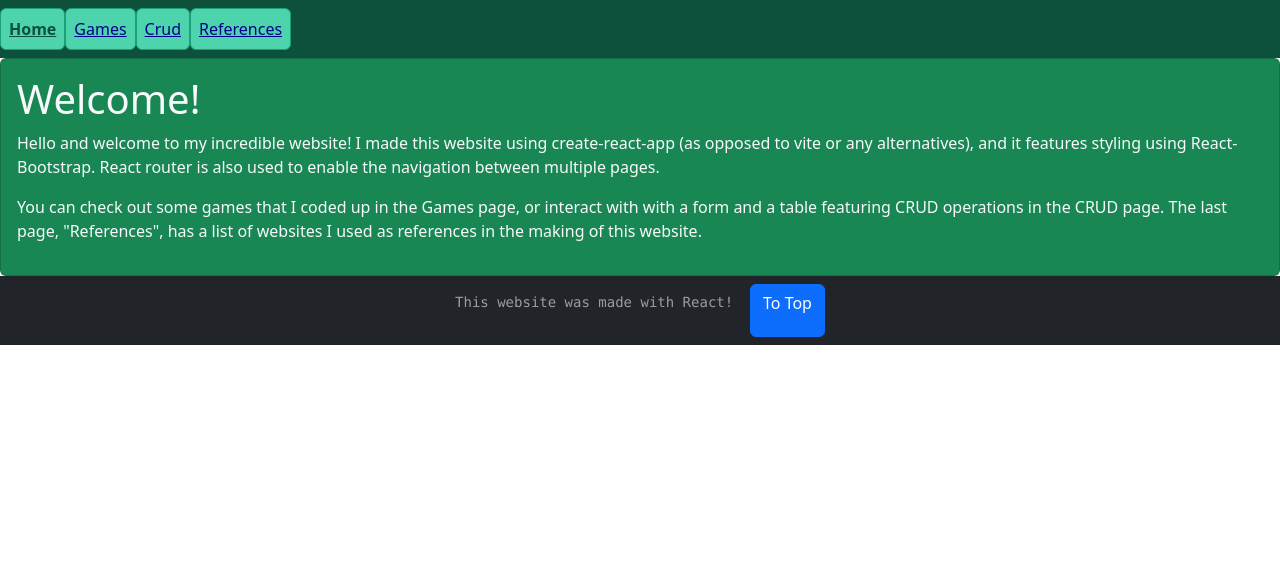
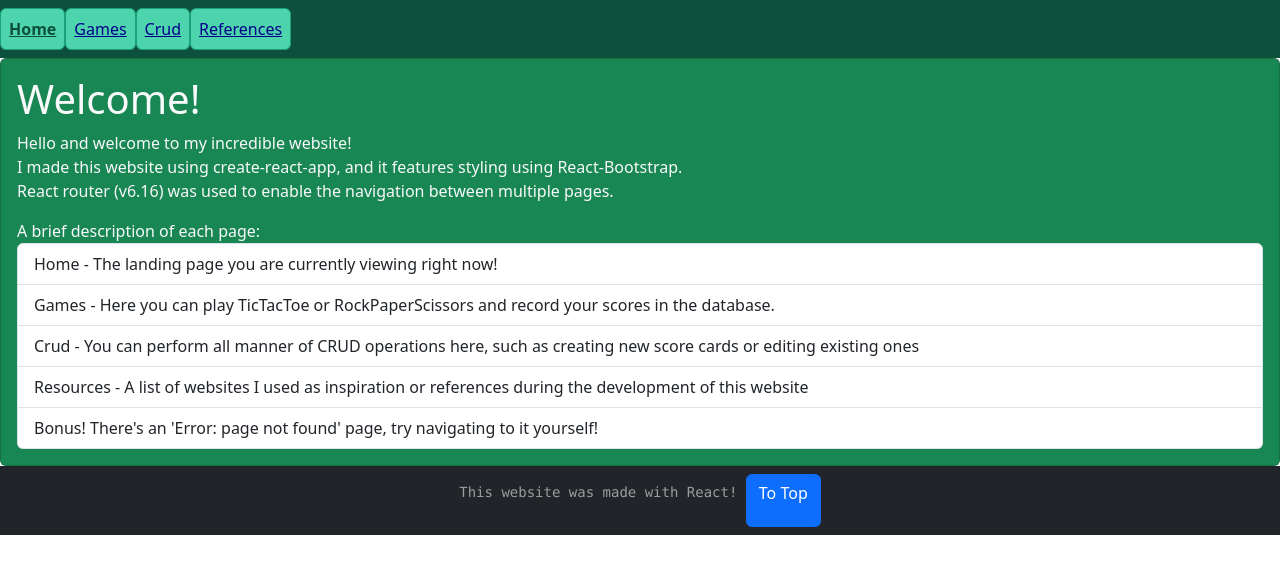
Before and after one commit to anagalacticRuby/promineo-final-react, a React (Create React App) app: page /home in a window 1280 px wide. Shown: the top 574 px of the page. Built offline with nearby package versions, Linux system fonts and the light colour scheme.

Commit message:
cleaned up formatting and comments

```diff
--- a/src/components/CrudPage.js
+++ b/src/components/CrudPage.js
@@ -88,17 +88,17 @@ export function CrudPage() {
               <Card.Body>
                 <Card.Text>
                   Hi! This page of the website is designed for CRUD operations.
-                  CRUD stands for Create Read Update Delete, and they are very
-                  common operations especially when it comes to things like a
-                  database. To use this page of the website, you can first
-                  create a score card item to keep track of scores in the games
-                  page of the site. Once you press the 'Create Card' button, the
-                  card will be added to the database and the table will get
-                  updated. All new cards are added to the bottom of the table.
-                  From there, cards can be edited individually, and there's also
-                  a button to delete cards. The 'Play' button will direct you to
-                  the Games page, where you can play more games to add to your
-                  score.
+                  CRUD stands for <u>C</u>reate <u>R</u>ead <u>U</u>pdate{" "}
+                  <u>D</u>elete, and they are very common operations especially
+                  when it comes to things like a database. To use this page of
+                  the website, you can first create a score card item to keep
+                  track of scores in the games page of the site. Once you press
+                  the 'Create Card' button, the card will be added to the
+                  database and the table will get updated. All new cards are
+                  added to the bottom of the table. From there, cards can be
+                  edited individually, and there's also a button to delete
+                  cards. The 'Play' button will direct you to the Games page,
+                  where you can play more games to add to your score.
                 </Card.Text>
               </Card.Body>
             </Card>
--- a/src/components/Footer.js
+++ b/src/components/Footer.js
@@ -15,7 +15,7 @@ export function Footer() {
         >
           <Nav>
             <Navbar.Text data-bs-theme="light">
-              <pre>This website was made with React!  </pre>
+              <pre>This website was made with React! </pre>
             </Navbar.Text>
             <Button href="#Top" variant="primary">
               To Top
--- a/src/components/Games.js
+++ b/src/components/Games.js
@@ -119,7 +119,8 @@ export function Games() {
               <Card.Header>Set your game ID to save scores!</Card.Header>
               <Card.Body>Current Game ID: {idText}</Card.Body>
               <Card.Footer>
-                Set Game ID (Also gets scores)<br/>
+                Set Game ID (Also gets scores)
+                <br />
                 <input
                   type="number"
                   value={gameID}
@@ -144,9 +145,9 @@ export function Games() {
             <Card text="dark" bg="info" border="danger">
               <Card.Header>Scores for ID: {gameData.id}</Card.Header>
               <Card.Body>
-                Player 1:{gameData.Player1Wins}
+                Player 1's Wins: {gameData.Player1Wins}
                 <br />
-                Player 2: {gameData.Player2Wins}
+                Player 2's Wins: {gameData.Player2Wins}
                 <br />
                 Ties: {gameData.Ties}
               </Card.Body>
@@ -169,11 +170,19 @@ export function Games() {
       <Accordion flush defaultActiveKey="0">
         <Accordion.Item eventKey="0">
           <Accordion.Header>Rock Paper Scissors</Accordion.Header>
-          <Accordion.Body> <RockPaperScissors gameData={gameData} updateScores={updateScores} /></Accordion.Body>
+          <Accordion.Body>
+            {" "}
+            <RockPaperScissors
+              gameData={gameData}
+              updateScores={updateScores}
+            />
+          </Accordion.Body>
         </Accordion.Item>
         <Accordion.Item eventKey="1">
           <Accordion.Header>Tic Tac Toe</Accordion.Header>
-          <Accordion.Body><TicTacToe gameData={gameData} updateScores={updateScores} /></Accordion.Body>
+          <Accordion.Body>
+            <TicTacToe gameData={gameData} updateScores={updateScores} />
+          </Accordion.Body>
         </Accordion.Item>
       </Accordion>
     </>
--- a/src/components/Home.js
+++ b/src/components/Home.js
@@ -1,24 +1,45 @@
 import React from "react";
-import Card from "react-bootstrap/Card"
+import { ListGroup, ListGroupItem } from "react-bootstrap";
+import Card from "react-bootstrap/Card";
 export function Home() {
   //This component is all about the information and elements displayed on the 'home' screen of the website
+  //Users will be directed to this page upon first launching the application
   return (
     <>
-    <Card bg="success" text="light">
-      <Card.Body>
-        <h1>Welcome!</h1>
-        <p>
-          Hello and welcome to my incredible website! I made this website using
-          create-react-app (as opposed to vite or any alternatives), and it
-          features styling using React-Bootstrap. React router is also used to
-          enable the navigation between multiple pages.
-        </p>
-        <p>
-          You can check out some games that I coded up in the Games page, or
-          interact with with a form and a table featuring CRUD operations in the
-          CRUD page. The last page, "References", has a list of websites I used as references in the making of this website.
-        </p>
-      </Card.Body></Card>
+      <Card bg="success" text="light">
+        <Card.Body>
+          <h1>Welcome!</h1>
+          <p>
+            Hello and welcome to my incredible website!
+            <br /> I made this website using create-react-app, and it features styling using
+            React-Bootstrap.
+            <br /> React router (v6.16) was used to enable the navigation between
+            multiple pages.
+          </p>
+          <ListGroup>
+            A brief description of each page:
+            <ListGroup.Item>
+              Home - The landing page you are currently viewing right now!
+            </ListGroup.Item>
+            <ListGroup.Item>
+              Games - Here you can play TicTacToe or RockPaperScissors and
+              record your scores in the database.
+            </ListGroup.Item>
+            <ListGroup.Item>
+              Crud - You can perform all manner of CRUD operations here, such as
+              creating new score cards or editing existing ones
+            </ListGroup.Item>
+            <ListGroup.Item>
+              Resources - A list of websites I used as inspiration or references
+              during the development of this website
+            </ListGroup.Item>
+            <ListGroup.Item>
+              Bonus! There's an 'Error: page not found' page, try navigating to
+              it yourself!
+            </ListGroup.Item>
+          </ListGroup>
+        </Card.Body>
+      </Card>
     </>
   );
 }
--- a/src/components/NotFound.js
+++ b/src/components/NotFound.js
@@ -1,19 +1,15 @@
-import { useEffect } from "react"
-import { useNavigate } from "react-router-dom"
+import { useEffect } from "react";
+import { useNavigate } from "react-router-dom";
 
 export function NotFound() {
-    //TODO: Add functionality that redirects the user back to the previous page they were on
-    //^ After displaying some sort of message to let them know they will be redirected.
-    //Can make use of setTimeout and some <Route>/<link> stuff, refer to the tutorial video
-    const navigate = useNavigate()
-    useEffect(() => {
-        setTimeout(() => {
-        navigate("/home", {})
-    }, 1000)
-    }, [])
+  //When the user tries to visit a page that doesn't exist within the website
+  //They will get sent to this 'Not Found' page and then be redirected back to the 'Home' page/
+  const navigate = useNavigate();
+  useEffect(() => {
+    setTimeout(() => {
+      navigate("/home", {});
+    }, 1000);
+  }, []);
 
-
-    return(
-        <h4>Page Not Found, Redirecting...</h4>
-    )
+  return <h4>Page Not Found, Redirecting...</h4>;
 }
--- a/src/components/ScoreCards.js
+++ b/src/components/ScoreCards.js
@@ -2,7 +2,7 @@ import { useState } from "react";
 import FormControl from "react-bootstrap/FormControl";
 import Button from "react-bootstrap/Button";
 import { Link } from "react-router-dom";
-import Badge from "react-bootstrap/Badge"
+import Badge from "react-bootstrap/Badge";
 
 export function ScoreCards({ scoreCard, putData, deleteData }) {
   //Variables used for the update method
@@ -32,7 +32,7 @@ export function ScoreCards({ scoreCard, putData, deleteData }) {
         Ties:{" "}
         <FormControl
           type="number"
-          placeholder={scoreCard.ties}
+          defaultValue={scoreCard.ties}
           name="TieCount"
           onChange={(e) => setUpdatedTieCount(e.target.value)}
         />
@@ -64,8 +64,8 @@ export function ScoreCards({ scoreCard, putData, deleteData }) {
             Play
           </Link>
         </Button>
-        <br/>
-        <Badge  bg="secondary" pill>
+        <br />
+        <Badge bg="secondary" pill>
           Score ID: {scoreCard.id}
         </Badge>
       </td>
```
Also changed, not shown: src/components/Reference.js (+13 -7 lines), src/components/RockPaperScissors.js (+31 -11 lines), src/components/TicTacToe.js (+9 -5 lines), src/index.js (+10 -24 lines), 1 other file (tests, documents, lock files or other folders).
